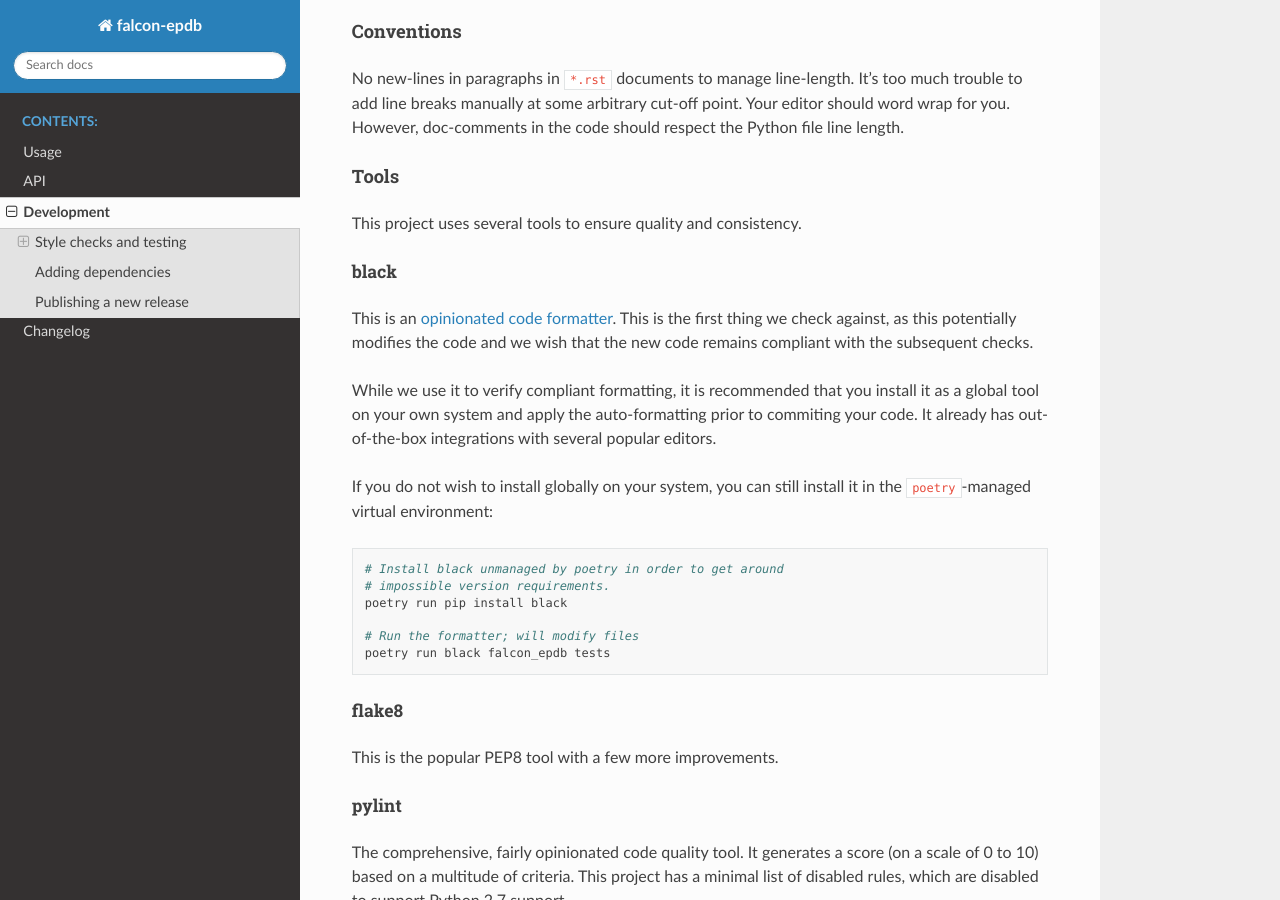
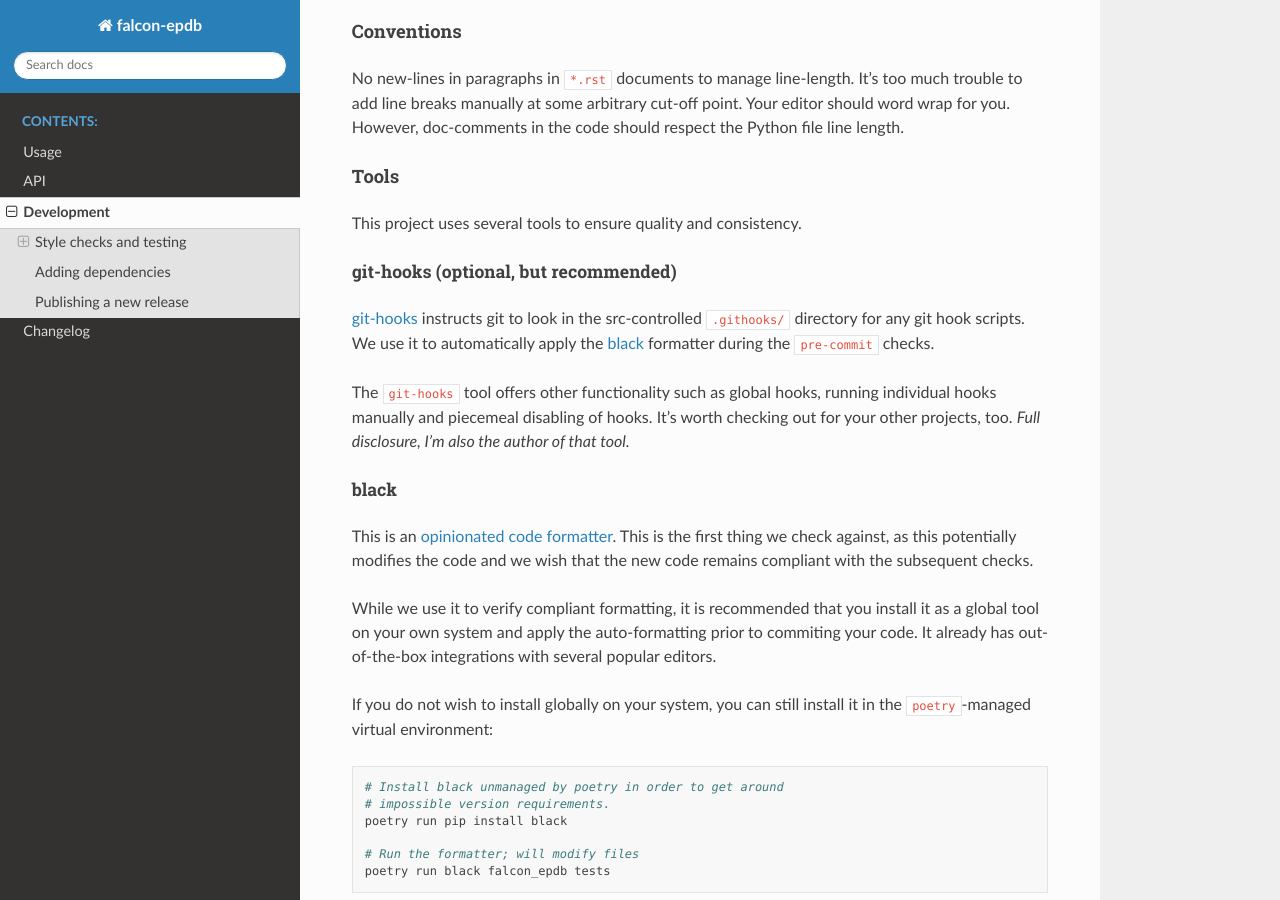
Before and after one commit to jcwilson/falcon-epdb, a Sphinx documentation site: the page built from docs/development.rst, in a window 1280 px wide and 900 px high, scrolled down 944 px. Built offline with Sphinx 7.4.7 and the Read the Docs theme 2.0.0, drawn with Linux system fonts in a browser that asks for light colours.

Commit message:
Add git hooks functionality and a pre-commit-black check
This adds support for the git-hooks tool and utilizes it to implement a
pre-commit check to automatically check for and apply the black code-style
changes.

```diff
--- a/CHANGELOG.rst
+++ b/CHANGELOG.rst
@@ -6,8 +6,9 @@ Changelog
 v1.1.3
 *******
 
-Update docs and readme
-==============================
+Add pre-commit hook; update docs and readme
+===========================================
+* Add a pre-commit git hook to auto-apply black formatting rules
 * Hide the toctree content and include the readme page on index.rst
 * Reorder the badges to group by color(purpose)
 
--- a/docs/development.rst
+++ b/docs/development.rst
@@ -50,6 +50,12 @@ No new-lines in paragraphs in ``*.rst`` documents to manage line-length. It's to
 Tools
 -----
 This project uses several tools to ensure quality and consistency.
+
+git-hooks (optional, but recommended)
+.....................................
+`git-hooks`__ instructs git to look in the src-controlled ``.githooks/`` directory for any git hook scripts. We use it to automatically apply the `black`_ formatter during the ``pre-commit`` checks.
+
+The ``git-hooks`` tool offers other functionality such as global hooks, running individual hooks manually and piecemeal disabling of hooks. It's worth checking out for your other projects, too. *Full disclosure, I'm also the author of that tool.*
 
 black
 .....
@@ -115,6 +121,10 @@ __ Travis_CI_
 
 .. _Travis_CI: https://travis-ci.org/jcwilson/falcon-epdb
 
+__ git_hooks_
+
+.. _git_hooks: https://github.com/fivestars/git-hooks
+
 __ opinionated_code_formatter_
 
 .. _opinionated_code_formatter: https://black.readthedocs.io/en/stable
```
Also changed, not shown: docs/index.rst (+0 -7 lines), 3 other files.
